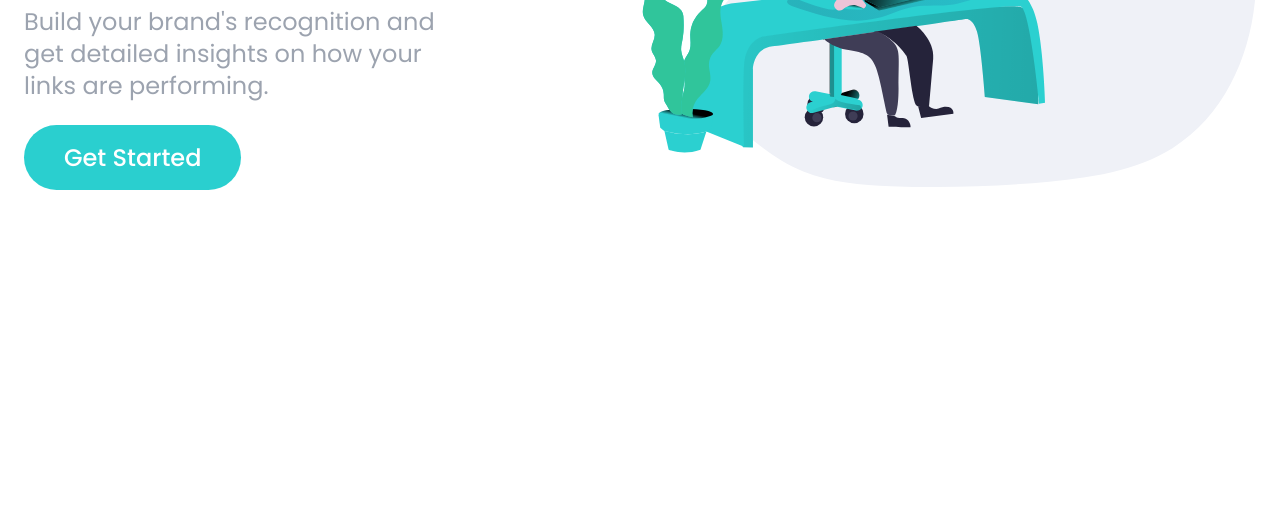
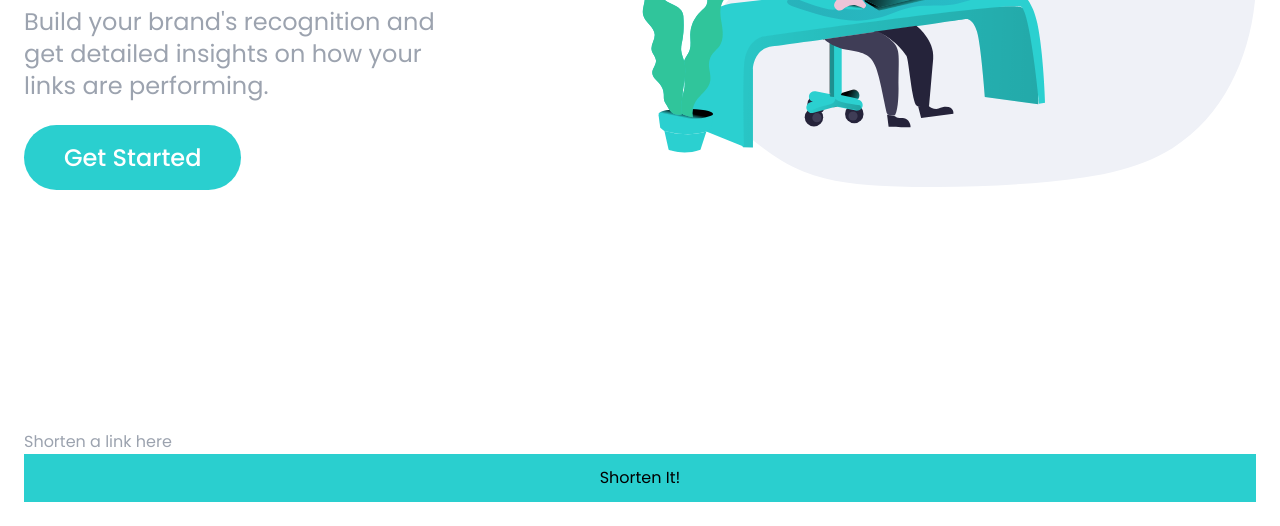
Before and after one commit to eddyK15501/shortly-tailwindcss, a website: page index.html in a window 1280 px wide. Shown: the part 338-864 px from the top of the page. Before the commit the page ends 800 px from the top, so only its background shows below. Drawn offline with Linux system fonts and the light colour scheme.

Commit message:
section shorten-url start - form input added

```diff
--- a/index.html
+++ b/index.html
@@ -73,8 +73,28 @@
           </div>
         </div>
         <div class="mb-24 mx-auto md:w-180 lg:mb-0 lg:w-1/2">
-            <img src="images/illustration-working.svg" alt="hero-img">
+          <img src="images/illustration-working.svg" alt="hero-img" />
         </div>
+      </div>
+    </section>
+    <section id="shorten-url" class="relative bg-gray-100">
+      <div class="max-w-4xl mx-auto p-6 space-y-6">
+        <form
+          id="link-form"
+          class="relative flex flex-col w-full p-10 mt-20 space-y-4 bg-darkViolet rounded-lg md:flex-row md:space-y-0 md:space-x-3"
+        >
+          <input
+            id="link-input"
+            type="text"
+            class="flex-1 p-3 border-2 rounded-lg placeholder-yellow-500 focus:outline-none"
+            placeholder="Shorten a link here"
+          />
+          <button
+            class="px-10 py-3 text0white bg-cyan rounded-lg hover:bg-cyanLight focus:outline-none md:py-2"
+          >
+            Shorten It!
+          </button>
+        </form>
       </div>
     </section>
   </body>
```
